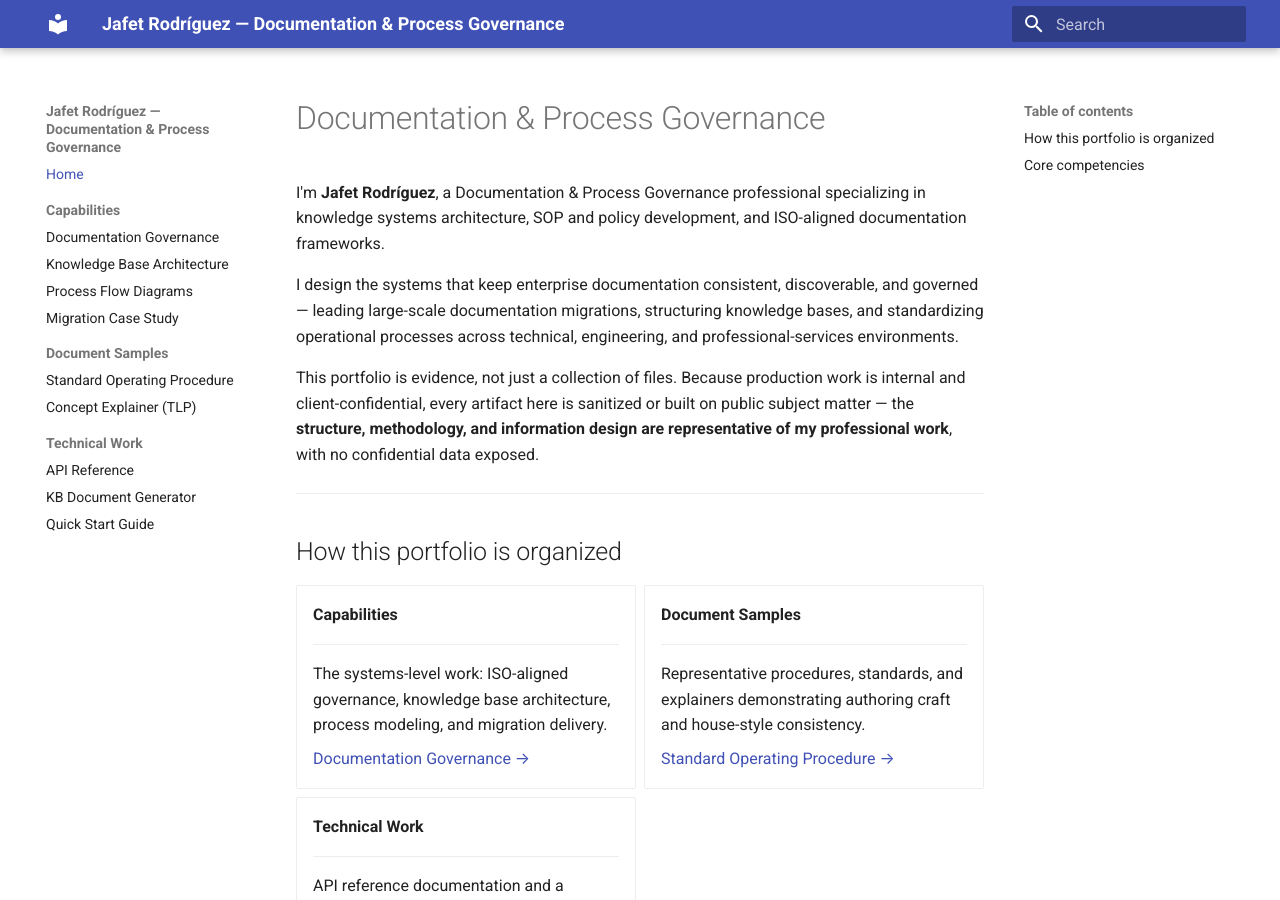
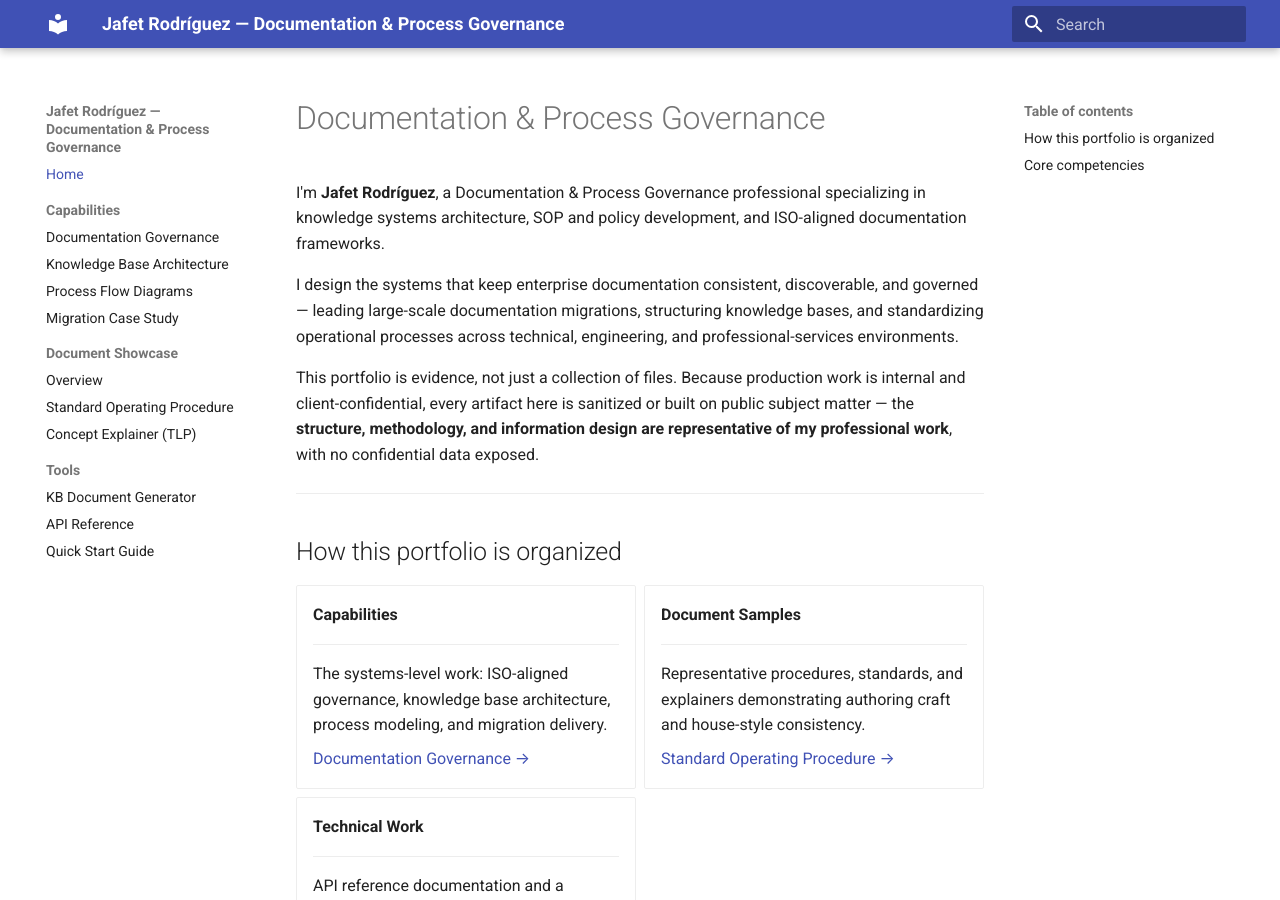
Before and after one commit to JafetRodri/docs-portfolio, an MkDocs documentation site: the page built from docs/index.md, in a window 1280 px wide and 900 px high. Built offline with MkDocs 1.6.1 and Material for MkDocs 9.7.7, drawn with Linux system fonts in a browser that asks for light colours.

Commit message:
Add files via upload

```diff
--- a/mkdocs.yml
+++ b/mkdocs.yml
@@ -20,12 +20,13 @@ nav:
     - Knowledge Base Architecture: kb-architecture.md
     - Process Flow Diagrams: process-flow.md
     - Migration Case Study: migration-case-study.md
-  - Document Samples:
+  - Document Showcase:
+    - Overview: document-showcase.md
     - Standard Operating Procedure: sop.md
     - Concept Explainer (TLP): tlp.md
-  - Technical Work:
+  - Tools:
+    - KB Document Generator: kb-generator.md
     - API Reference: api.md
-    - KB Document Generator: kb-generator.md
     - Quick Start Guide: quickstart.md
 
 markdown_extensions:
```
